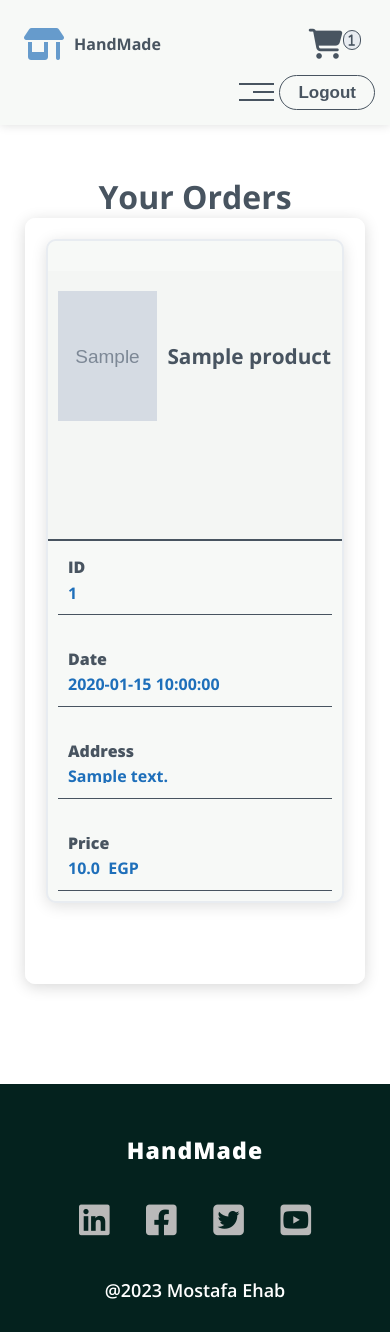
After one commit to mostafaehab96/Handmade, a Flask app: page /orders in a window 390 px wide. The commit adds this page. Run offline with Flask 3, Linux system fonts and the light colour scheme; a user stored in the database is signed in; tables that the repository leaves empty hold one stand-in row (values such as "Sample post"); grey boxes marked "Sample" are stand-in pictures.

Commit message:
Add orders page

```diff
--- a/web_flask/main.py
+++ b/web_flask/main.py
@@ -171,6 +171,12 @@ def add_product():
 
     return redirect(url_for('account'))
 
+@app.route("/orders")
+@login_required
+def view_orders():
+    user = storage.get("User", current_user.get_id())
+    return render_template("orders.html", orders=user.orders, logged_in=current_user.is_active)
+
 
 if __name__ == "__main__":
     app.run()
--- /dev/null
+++ b/web_flask/static/css/orders-style.css
@@ -0,0 +1,212 @@
+:root {
+    --m-color: #485460;
+    --alt-color: #669bcc;
+    --header-height: 77px;
+    --main-transition: 0.3s;
+    --bg-color: #f7f9f7;
+    --onhover: #e8ecf1;
+}
+
+* {
+    -webkit-box-sizing: border-box;
+    -moz-box-sizing: border-box;
+    box-sizing: border-box;
+    margin: 0;
+    padding: 0;
+}
+
+body {
+    font-family: 'Open Sans', sans-serif;
+}
+
+html {
+    scroll-behavior: smooth;
+}
+
+/* //////////////////////////////////////////// */
+.container .ord-h {
+    color: var(--m-color);
+}
+
+.orders-s .container .order {
+    display: flex;
+    flex-direction: column;
+    justify-content: space-between;
+    width: 100%;
+    margin-bottom: 100px;
+    border: 1px solid white;
+    padding: 20px 20px 20px 20px;
+    height: fit-content;
+    border-radius: 10px;
+    box-shadow: 0 3px 15px #00000028;
+}
+
+
+.orders-s .container .order .order-data {
+    display: flex;
+    width: 100%;
+    background-color: var(--bg-color);
+    border-radius: 10px;
+    border: 2px solid var(--onhover);
+    box-shadow: 0 3px 15px #00000020;
+    margin-bottom: 60px;
+}
+
+.order-data .order-items {
+    display: flex;
+    flex-direction: column;
+    height: 270px;
+    width: 22%;
+    background-color: #e8e8e93b;
+    overflow-y: auto;
+    direction: rtl;
+    border-right: 1px solid var(--m-color);
+    margin-right: 20px;
+}
+
+.order-data .order-items::-webkit-scrollbar {
+    width: 7px;
+    background-color: #ddd;
+}
+
+.order-data .order-items::-webkit-scrollbar-track {
+    background-color: #ddd;
+    -webkit-box-shadow: inset 0 0 6px #0000004d;
+
+}
+
+.order-data .order-items::-webkit-scrollbar-thumb {
+    background-color: #7393a2;
+    -webkit-box-shadow: inset 0 0 6px #0000004d;
+
+}
+
+.orders-s .container .order .order-data .order-info {
+    width: 75%;
+    padding-top: 20px;
+    display: flex;
+    justify-content: space-between;
+    position: relative;
+    gap: 6px;
+}
+
+.orders-s .container .order .order-data .order-info::before {
+    content: "";
+    position: absolute;
+    height: 1px;
+    width: 100%;
+    background-color: var(--m-color);
+    bottom: 222px;
+}
+
+.order-info h4 span {
+    color: var(--m-color);
+    font-weight: 800;
+
+}
+
+.order-info .cell {
+    color: #1e6fba;
+    width: 25%;
+
+
+}
+
+
+.order-data .order-items .item {
+    display: flex;
+    align-items: center;
+    direction: ltr;
+    margin-left: 10px;
+}
+
+.order-data .order-items img {
+    height: 50px;
+    width: 50px;
+    margin-top: 20px;
+}
+
+.order-data .order-items .item-name {
+    margin-left: 10px;
+    margin-top: 20px;
+    font-size: 1.1em;
+    font-weight: 700;
+    color: var(--m-color);
+}
+
+@media (max-width: 992px) {
+    .header .container {
+        width: 100%;
+    }
+
+    .orders-s .container {
+        width: 100%;
+    }
+}
+
+@media (min-width: 767px) and (max-width: 992px) {
+    .order-data .order-items {
+        width: 30%;
+    }
+
+    .orders-s .container .order .order-data .order-info {
+        width: 70%;
+
+    }
+}
+
+
+@media (max-width: 767px) {
+    .orders-s .container .order .order-data {
+        flex-wrap: wrap;
+
+    }
+
+    .order-data .order-items {
+        margin-top: 30px;
+        width: 100%;
+        border-right: none;
+        border-bottom: 2px solid var(--m-color);
+        margin-right: 0
+    }
+
+    .order-data .order-items img {
+        height: 130px;
+        width: 35%;
+        margin-top: 20px;
+    }
+
+    .order-data .order-items .item-name {
+        font-size: 1.3em;
+    }
+
+    .order-data .order-info {
+        width: 100% !important;
+        height: 360px;
+        flex-direction: column;
+        flex-wrap: wrap;
+        padding: 10px;
+    }
+
+    .order-data .order-info .one, .two, .three, .four {
+        line-height: 0.8;
+        padding-bottom: 15px;
+        border-bottom: 1px solid var(--m-color);
+    }
+
+
+    .order-info .cell {
+        margin-left: 10px;
+        color: #1e6fba;
+        width: 100%;
+        overflow: hidden;
+    }
+
+    .orders-s .container .order .order-data .order-info::before {
+        content: "";
+        position: absolute;
+        height: 0px;
+        width: 0px;
+        bottom: 0px;
+    }
+}
--- /dev/null
+++ b/web_flask/templates/orders.html
@@ -0,0 +1,50 @@
+{% include "header.html" %}
+{% block styles %}
+    <link rel="stylesheet" href="../static/css/orders-style.css"
+{% endblock %}
+
+<div class="container add_margin"></div>
+<main>
+    <div class="container">
+        <h1 class="ord-h">Your Orders</h1>
+    </div>
+    <div class="orders-s">
+        <div class="container">
+            <div class="order">
+                {% for order in orders %}
+                    <div class="order-data">
+                        <div class="order-items">
+                            {% for product in order.products %}
+                                <div class="item">
+                                    <img src="{{ product.image }}" alt="image">
+                                    <div class="item-name">{{ product.name }}</div>
+                                </div>
+                            {% endfor %}
+                        </div>
+                        <div class="order-info">
+                            <div class="one">
+                                <h4 class="cell o-id-tr"><span class="sp o-id-sp"> ID <br> <br></span>{{ order.id }}
+                                </h4>
+                            </div>
+                            <div class="two">
+                                <h4 class="cell o-time-tr"><span
+                                        class="sp o-time-sp"> Date <br> <br></span>{{ order.created_at }}</h4>
+                            </div>
+                            <div class="three">
+                                <h4 class="cell o-address-tr"><span
+                                        class="sp o-address-sp"> Address <br> <br> </span> {{ order.address }}</h4>
+                            </div>
+                            <div class="four">
+                                <h4 class="cell o-price"><span
+                                        class="sp o-price-sp"> Price  <br> <br> </span>  </span>{{ order.total_price }}&nbsp;&nbsp;EGP
+                                </h4>
+                            </div>
+                        </div>
+                    </div>
+                {% endfor %}
+            </div>
+        </div>
+    </div>
+</main>
+
+{% include "footer.html" %}
--- a/web_flask/templates/user_profile.html
+++ b/web_flask/templates/user_profile.html
@@ -67,7 +67,7 @@
             <div class="pro-btns">
                 <a href="#pop"> <input class="pop-btn" type="submit" value="Edit"></a>
                 <a href=""> <input class="products-btn" type="submit" value="Add Product"></a>
-                <a href=""> <input class="orders-btn" type="submit" value="My Orders"></a>
+                <a href="{{ url_for('view_orders') }}"> <input class="orders-btn" type="submit" value="My Orders"></a>
             </div>
         </div>
     </div>
```
